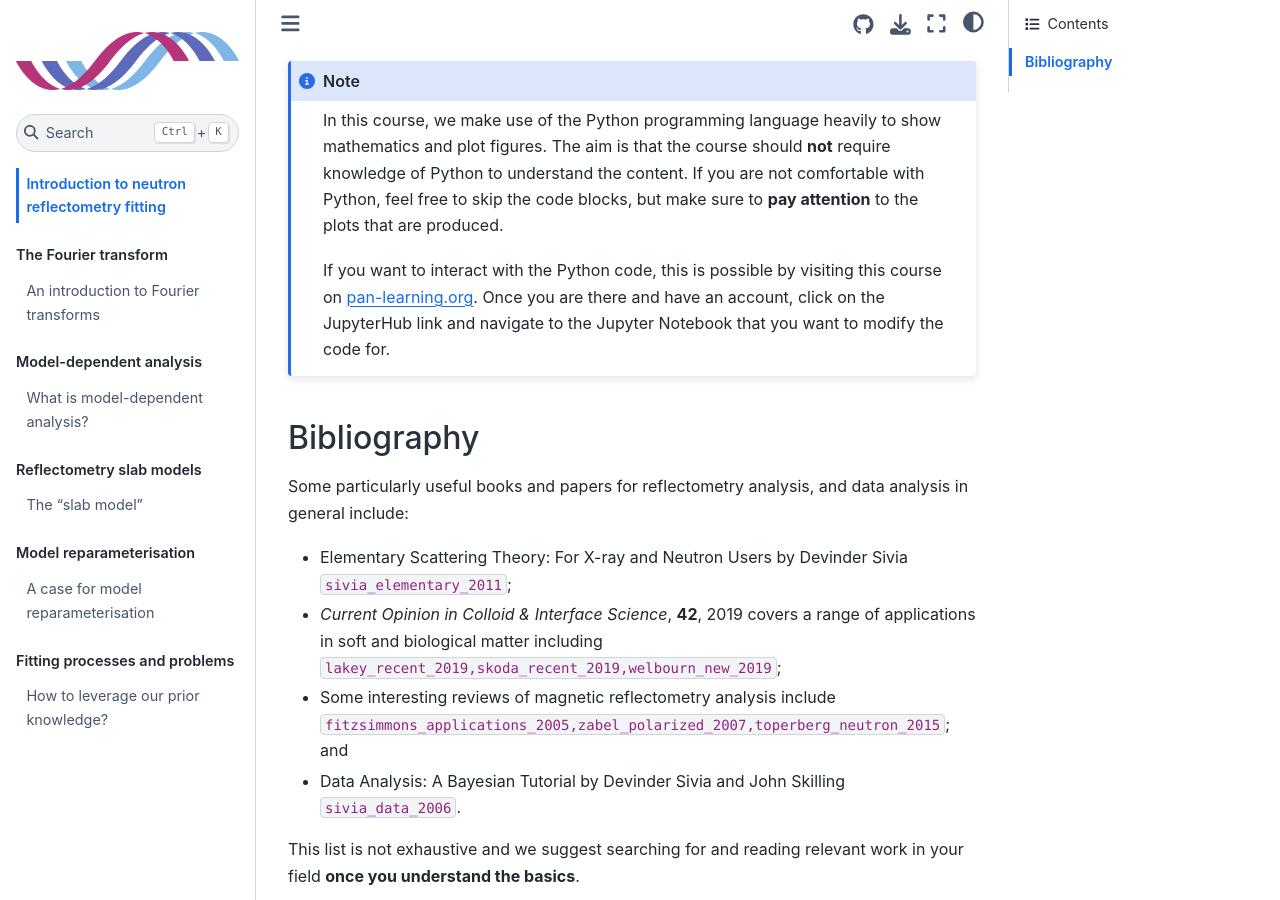
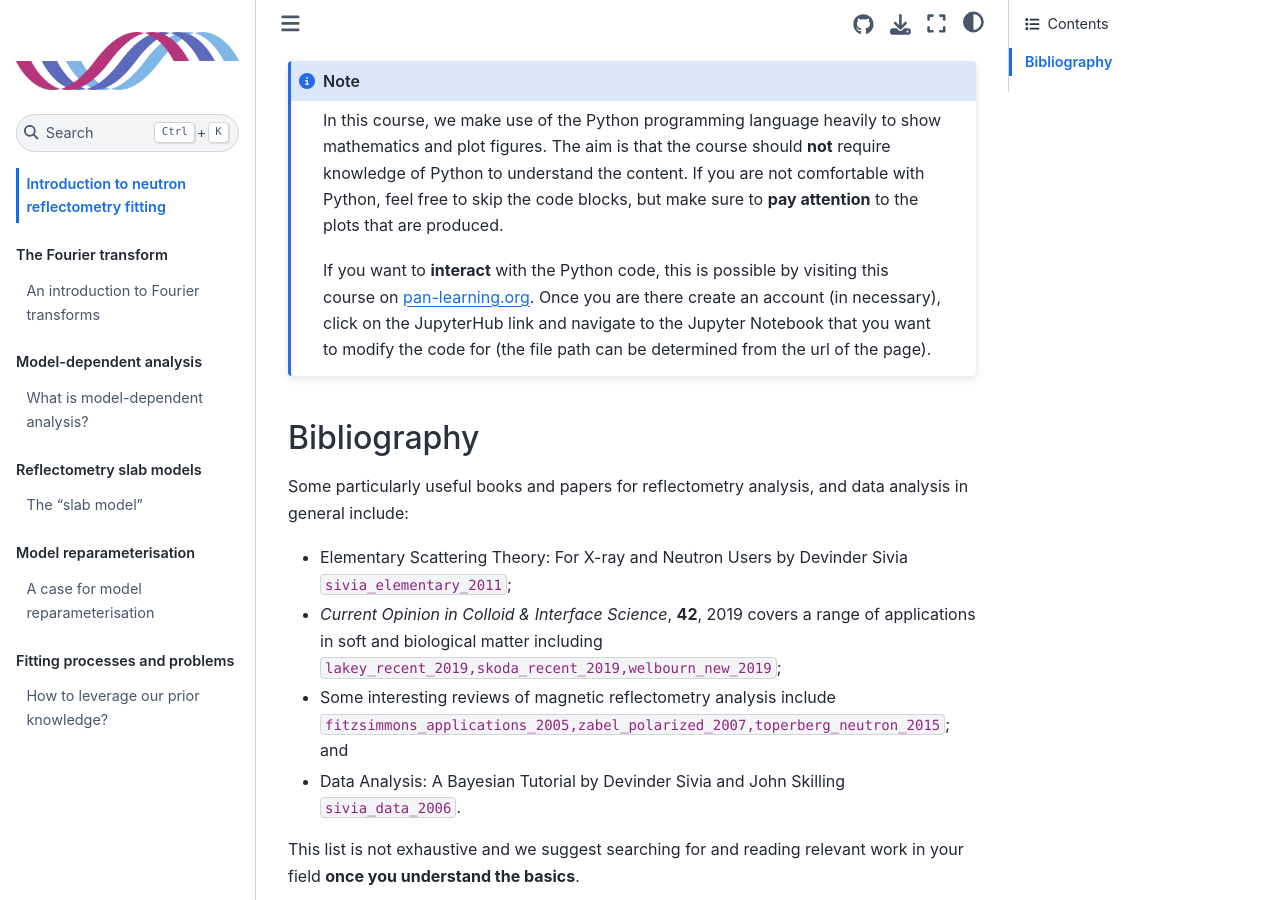
Before and after one commit to arm61/isis_school, a Jupyter Book: the page built from intro.md, in a window 1280 px wide and 900 px high, scrolled down 851 px. Built offline with Jupyter Book 1.0.4 settings and Sphinx 7.4.7 and the Sphinx Book theme 1.1.4, drawn with Linux system fonts in a browser that asks for light colours; pages that are not in the unit, such as notebooks, are missing from menus; cross-references to code outside the pages are shown as plain code.

Commit message:
clarification

````diff
--- a/intro.md
+++ b/intro.md
@@ -25,8 +25,8 @@ In this course, we make use of the Python programming language heavily to show m
 The aim is that the course should **not** require knowledge of Python to understand the content.
 If you are not comfortable with Python, feel free to skip the code blocks, but make sure to **pay attention** to the plots that are produced.
 
-If you want to interact with the Python code, this is possible by visiting this course on [pan-learning.org](https://pan-learning.org/moodle/course/view.php?id=96).
-Once you are there and have an account, click on the JupyterHub link and navigate to the Jupyter Notebook that you want to modify the code for.
+If you want to **interact** with the Python code, this is possible by visiting this course on [pan-learning.org](https://pan-learning.org/moodle/course/view.php?id=96).
+Once you are there create an account (in necessary), click on the JupyterHub link and navigate to the Jupyter Notebook that you want to modify the code for (the file path can be determined from the url of the page).
 ```
 
 ## Bibliography
````
